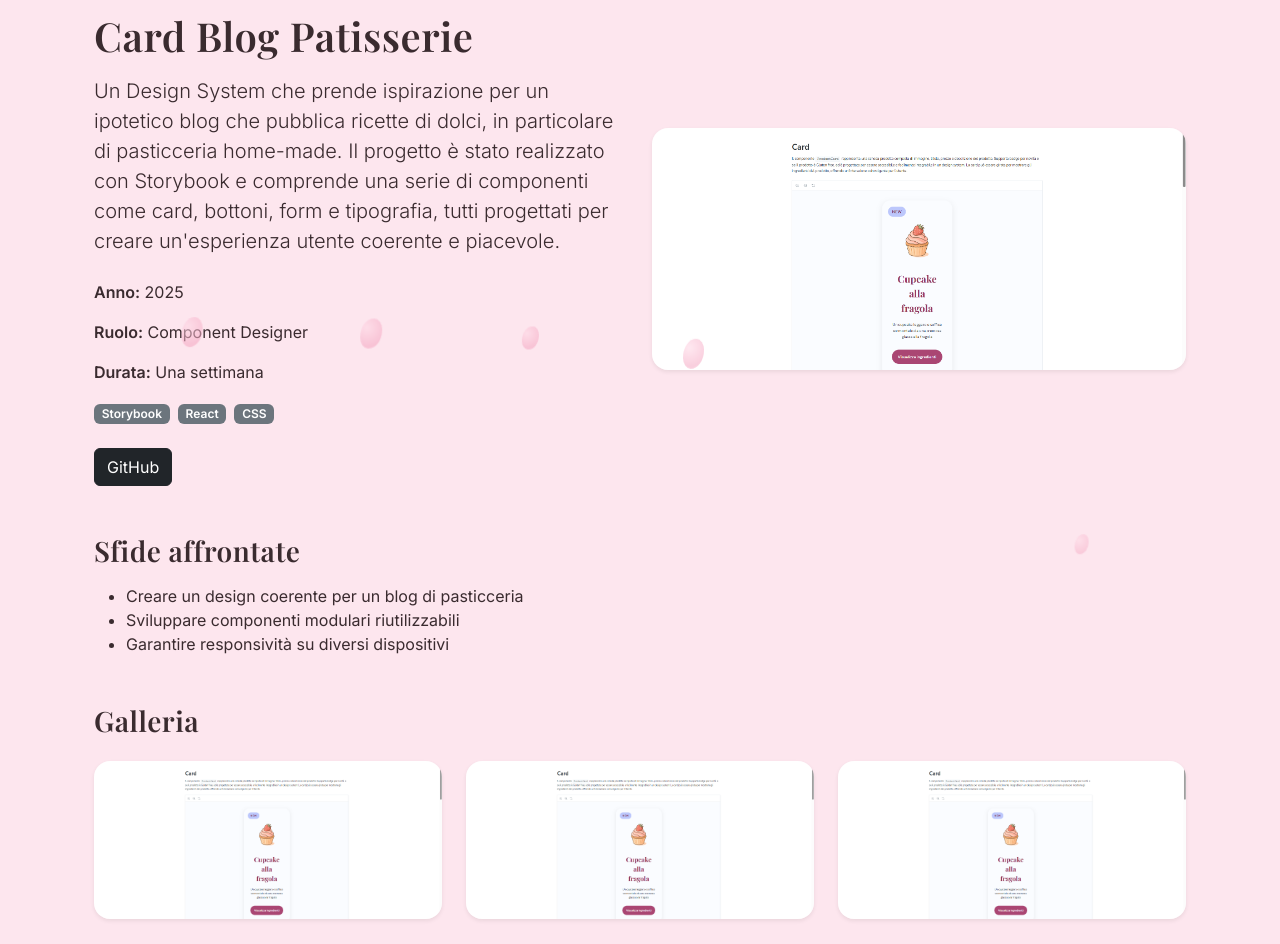
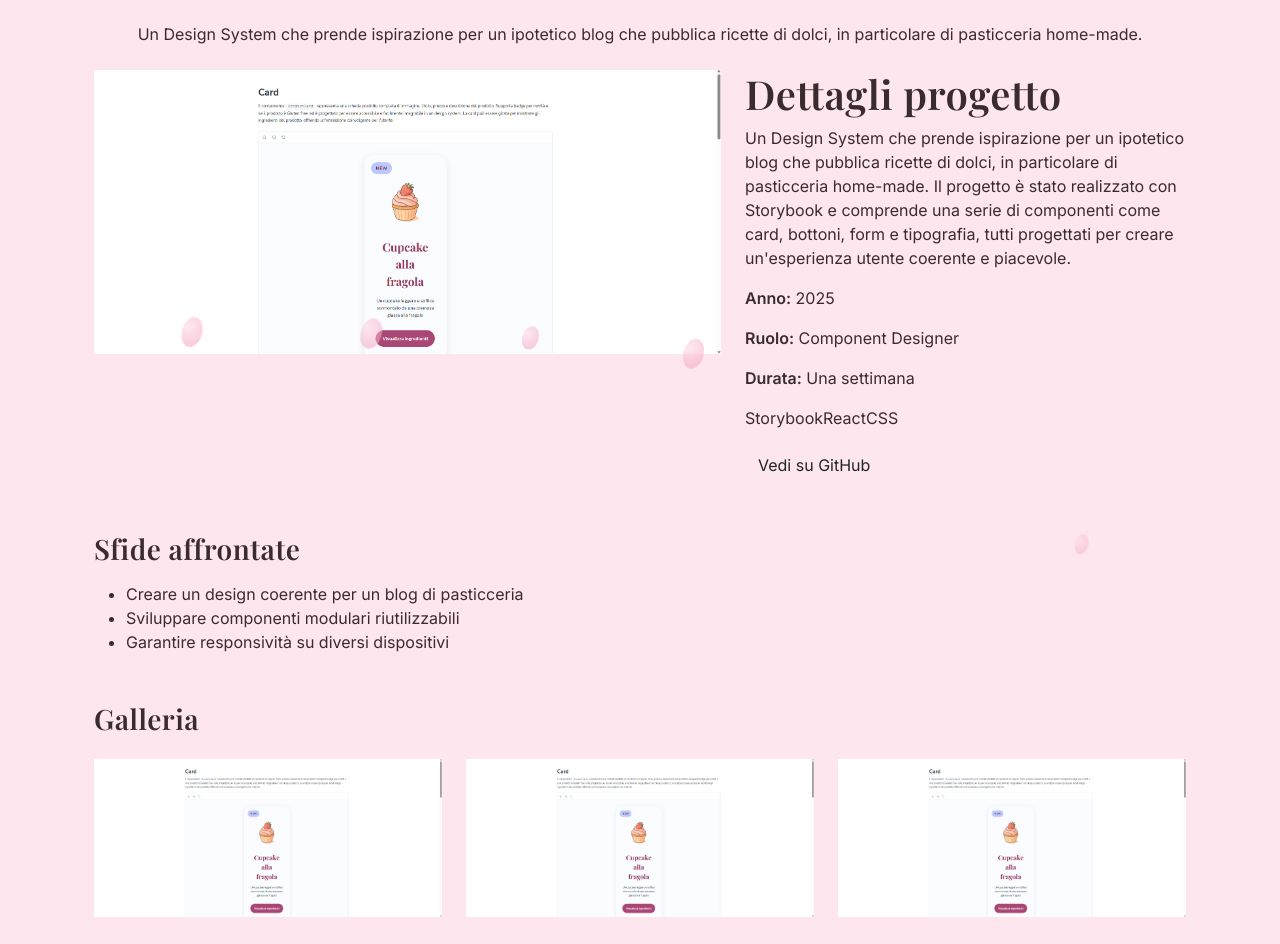
Before and after one commit to LindaTancini/LindaTancini-Portfolio, a React (Vite) app: page /projects/blog-patisserie in a window 1280 px wide. Shown: the part 208-1152 px from the top of the page. Built offline with nearby package versions, Linux system fonts and the light colour scheme.

Commit message:
feat: redesign ProjectsDetailsPage with enhanced layout, project details, and image gallery

```diff
--- a/src/pages/ProjectsDetailsPage.jsx
+++ b/src/pages/ProjectsDetailsPage.jsx
@@ -26,83 +26,106 @@ function ProjectsDetailsPage() {
       animate={{ opacity: 1, y: 0 }}
       transition={{ duration: 0.6 }}
     >
-      <Link to="/projects" className="btn btn-outline-secondary mb-4">
-        ← Torna ai progetti
-      </Link>
+      {/* Immagine principale */}
 
-      {/* Titolo e Descrizione */}
-      <div className="row align-items-center mb-5">
-        <div className="col-md-6">
-          <h1 className="mb-3">{project.title}</h1>
-          <p className="lead">{project.fullDescription}</p>
+      <div className="row project-hero align-items-start mb-5">
+        <h1 className="project-detailtitle text-center ">{project.title}</h1>
+        <p className="project-detaildescription mt-3 mb-4 text-center ">
+          {project.description}
+        </p>
+        <div className="col-lg-7 mb-4">
+          <img
+            src={project.image}
+            alt={project.title}
+            className="img-fluid project-hero-img"
+          />
+        </div>
 
-          {/* Informazioni di base */}
-          <div className="mt-4">
+        {/* Info Progetto */}
+
+        <div className="col-lg-5">
+          <div className="project-info-card">
+            <h1 className="project-semititle">Dettagli progetto</h1>
+            <p className="project-fulldescription">{project.fullDescription}</p>
+
+            {/* Meta Info*/}
+
+            <div className="project-meta">
               <p>
                 <strong>Anno:</strong> {project.year}
               </p>
+
               <p>
                 <strong>Ruolo:</strong> {project.role}
               </p>
+
               <p>
                 <strong>Durata:</strong> {project.duration}
               </p>
             </div>
 
             {/* Tecnologie */}
-          <div className="mt-3">
+
+            <div className="project-tech">
               {project.technologies.map((tech, index) => (
-              <span key={index} className="badge bg-secondary me-2">
+                <span key={index} className="tech-badge">
                   {tech}
                 </span>
               ))}
             </div>
 
-          <div className="mt-4">
+            {/* GITHUB */}
+
             <a
               href={project.github}
               target="_blank"
               rel="noreferrer"
-              className="btn btn-dark"
+              className="btn btn-github mt-3"
             >
-              GitHub
+              Vedi su GitHub
             </a>
           </div>
         </div>
-
-        <div className="col-md-6">
-          <img
-            src={project.image}
-            alt={project.title}
-            className="img-fluid rounded-4 shadow-sm"
-          />
-        </div>
       </div>
 
-      {/* Challenges */}
-      <div className="mb-5">
+      {/* Sfide affrontate */}
+
+      {project.challenges && (
+        <div className="project-challenges">
           <h3 className="mb-3">Sfide affrontate</h3>
+
           <ul>
             {project.challenges.map((challenge, index) => (
               <li key={index}>{challenge}</li>
             ))}
           </ul>
         </div>
+      )}
 
-      {/* Galleria Immagini */}
-      <div>
+      {/* Galleria */}
+
+      {project.gallery && (
+        <div className="project-gallery mt-5">
           <h3 className="mb-4">Galleria</h3>
+
           <div className="row">
             {project.gallery.map((img, index) => (
               <div key={index} className="col-md-4 mb-4">
                 <img
                   src={img}
-                alt={`Screenshot ${index + 1}`}
-                className="img-fluid rounded-4 shadow-sm"
+                  alt={`${project.title} screenshot ${index + 1}`}
+                  className="img-fluid gallery-img"
                 />
               </div>
             ))}
           </div>
+        </div>
+      )}
+      {/* TORNA AI PROGETTI */}
+      <div className="text-center mb-5 mt-4">
+        <Link to="/projects" className="btn btn-back ">
+          ← Torna ai progetti
+        </Link>
       </div>
     </motion.div>
   );
```
Lines whose indentation alone changed are shown as unchanged.
